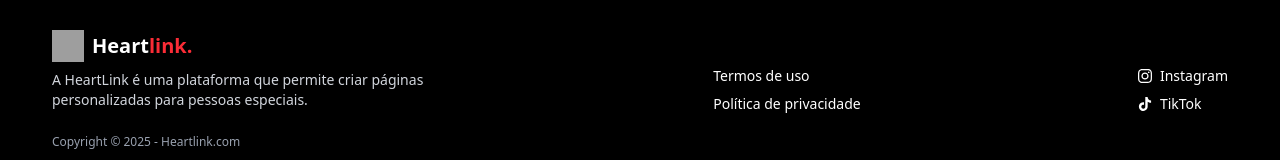
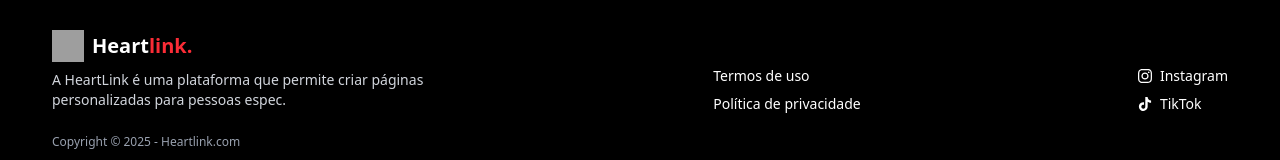
Before and after one commit to felipegresele/heartlink, a React (Vite) app: page / in a window 1280 px wide. Shown: the part 3361-3521 px from the top of the page. Built offline with nearby package versions, Linux system fonts and the light colour scheme; grey boxes are pictures that could not be loaded.

Commit message:
Alteração texto

```diff
--- a/src/components/footer/route.tsx
+++ b/src/components/footer/route.tsx
@@ -26,7 +26,7 @@ export function FooterContent() {
           </div>
           <p className="text-gray-300 text-sm mb-2">
             A HeartLink é uma plataforma que permite criar páginas personalizadas
-            para pessoas especiais.
+            para pessoas espec.
           </p>
           <p className="text-gray-400 text-xs mt-6">
             Copyright © 2025 - Heartlink.com
```
